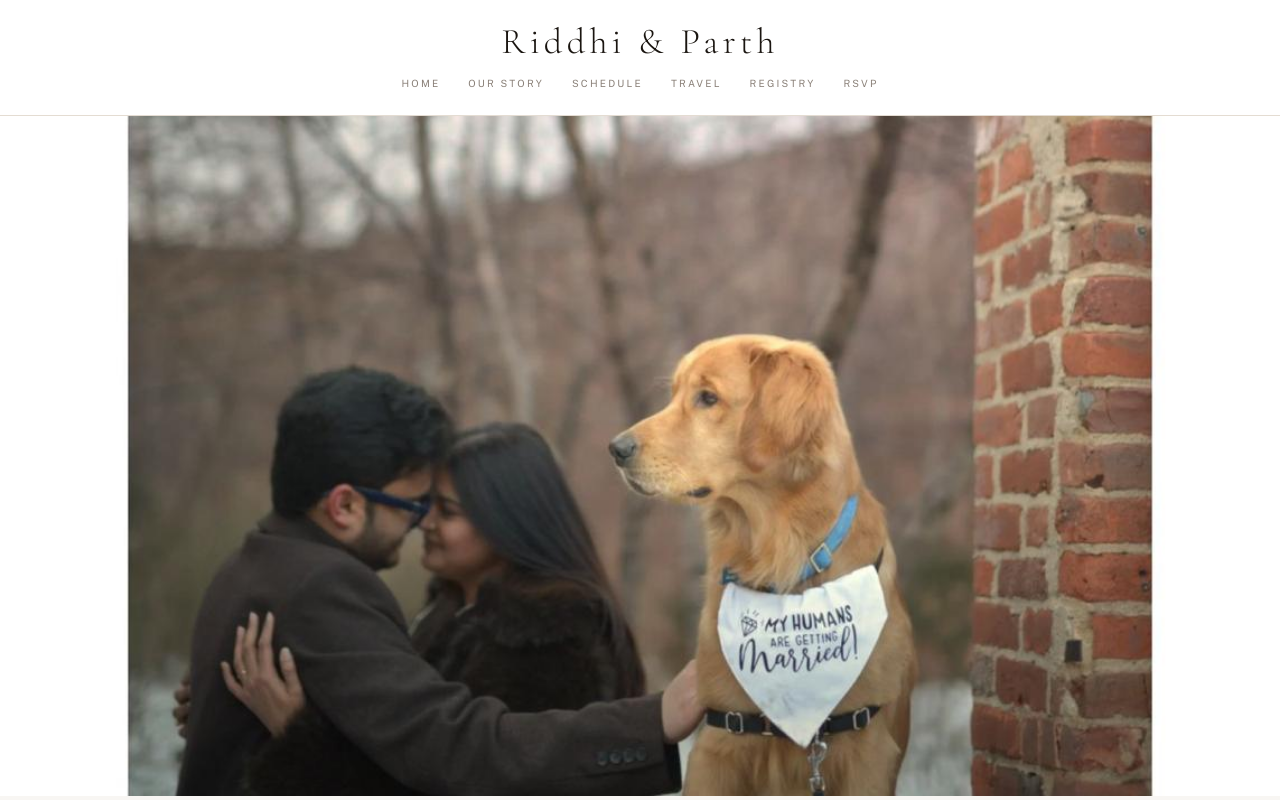
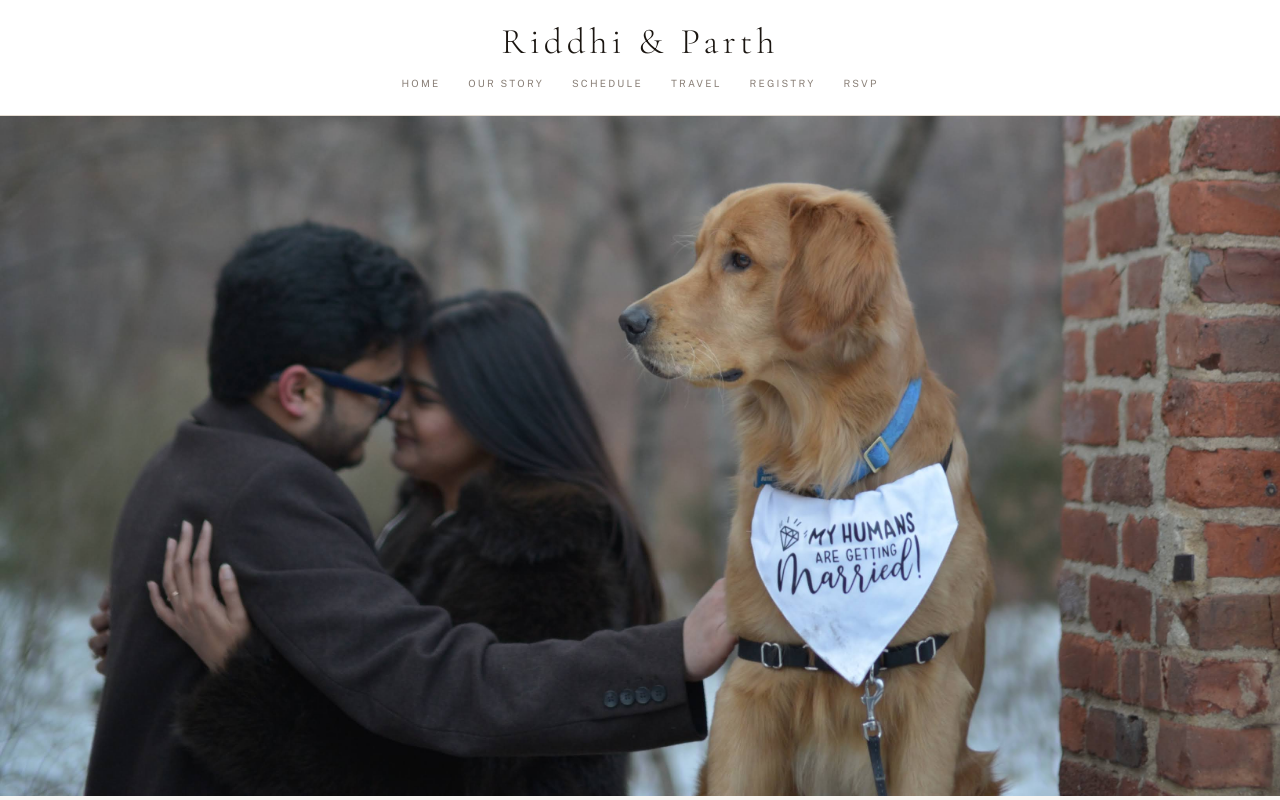
Before and after one commit to riddhipatel23/riddhiandparth-wedding, a Next.js app: page / in a window 1280 px wide. Shown: the top 800 px of the page. Built offline with nearby package versions, Linux system fonts and the light colour scheme.

Commit message:
Fixing image

```diff
--- a/app/page.tsx
+++ b/app/page.tsx
@@ -7,7 +7,7 @@ export default function Home() {
     <div className="flex flex-col">
       {/* ── Photo ─────────────────────────────────────────────────────────── */}
       <section className="relative w-full" style={{ height: "calc(100vh - 120px)", minHeight: 500 }}>
-        <Image src="/photos/hero.jpeg" alt="Riddhi and Parth" fill className="object-cover object-center" priority />
+        <Image src="/photos/hero.jpg" alt="Riddhi and Parth" fill className="object-cover object-[50%_85%]" priority />
       </section>
 
 
```
